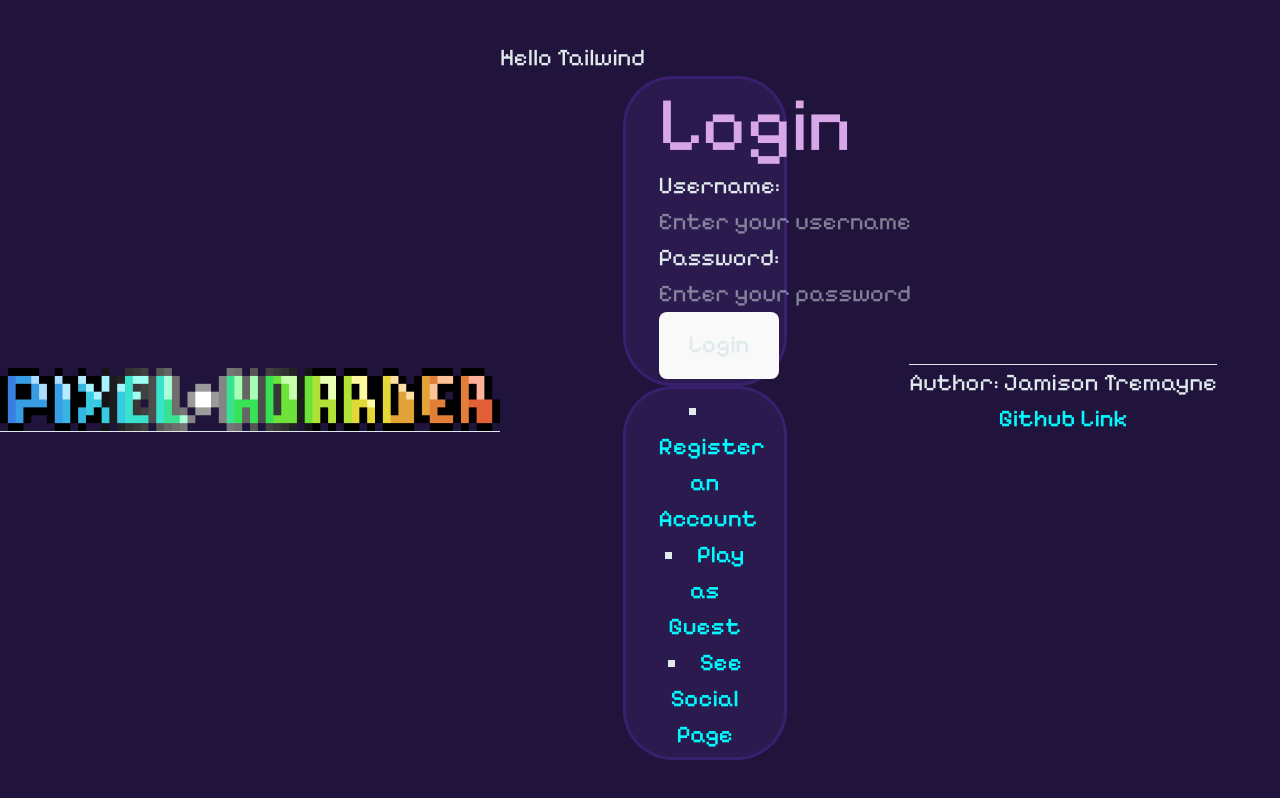
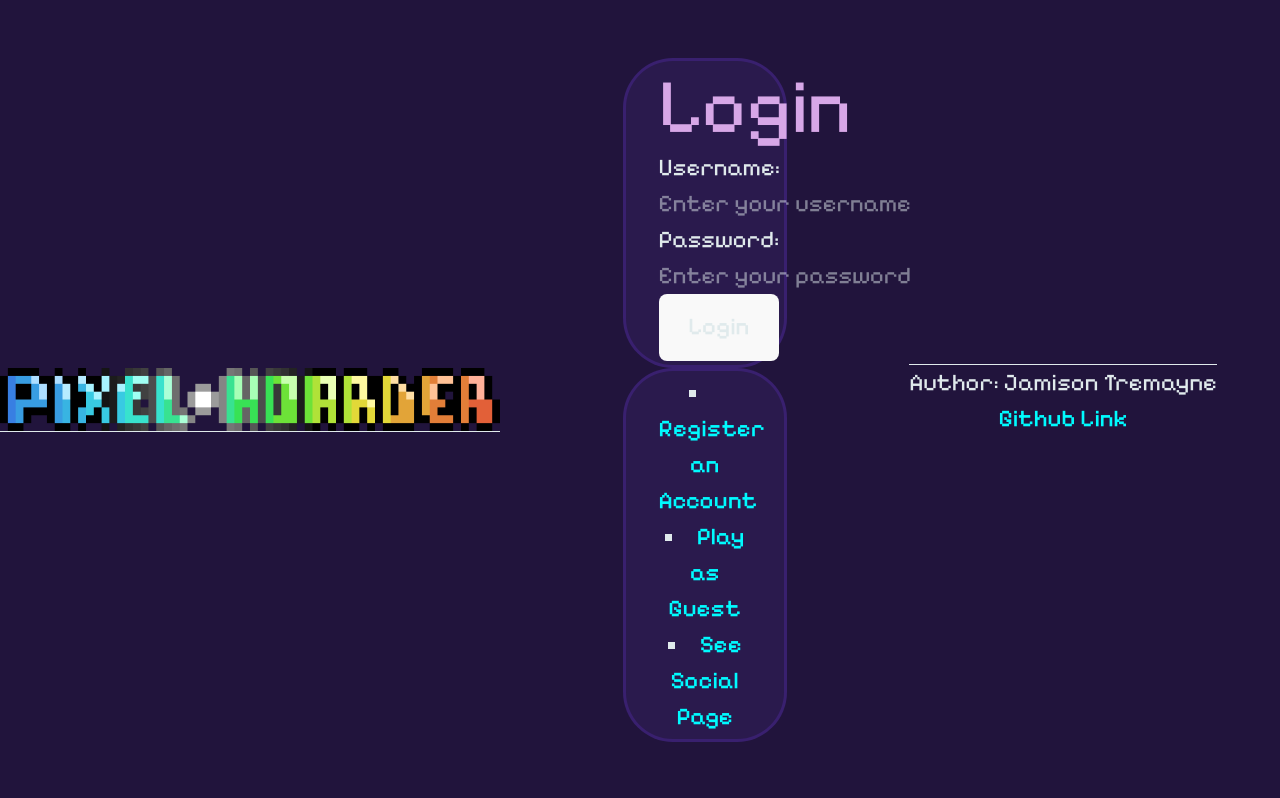
Before and after one commit to JamisonTremayne/startup, a React (Vite) app: page / in a window 1280 px wide. Built offline with nearby package versions, Linux system fonts and the light colour scheme.

Commit message:
Switched menu to ul

```diff
--- a/index.html
+++ b/index.html
@@ -4,9 +4,9 @@
         <meta charset="UTF-8" />
         <meta name="viewport" content="width=device-width, initial-scale=1.0" />
         <title>Pixel Hoarder Login</title>
+        <link href="/src/index.css" rel="stylesheet">
         <link rel="stylesheet" href="main.css" />
         <link rel="stylesheet" href="login.css" />
-        <link href="/src/index.css" rel="stylesheet">
         <script type="module" src="/src/main.jsx"></script>
     </head>
     <body>
@@ -17,9 +17,6 @@
         </header>
 
         <main>
-            <div class="bg-red-500 text-white p-8">
-  Hello Tailwind
-</div>
             <div class="login-register">
                 <h1>Login</h1>
                 <form action="game.html" method="get">
@@ -51,11 +48,11 @@
             </div>
             <div class="login-options">
                 <nav>
-                    <menu>
+                    <ul>
                         <li><a href="register.html">Register an Account</a></li>
                         <li><a href="game.html">Play as Guest</a></li>
                         <li><a href="social.html">See Social Page</a></li>
-                    </menu>
+                    </ul>
                 </nav>
             </div>
         </main>
--- a/login.css
+++ b/login.css
@@ -13,7 +13,7 @@
     text-align: center;
 }
 
-menu {
+ul, menu {
     list-style-type: square;
     padding: 0;
     margin: 0;
```
